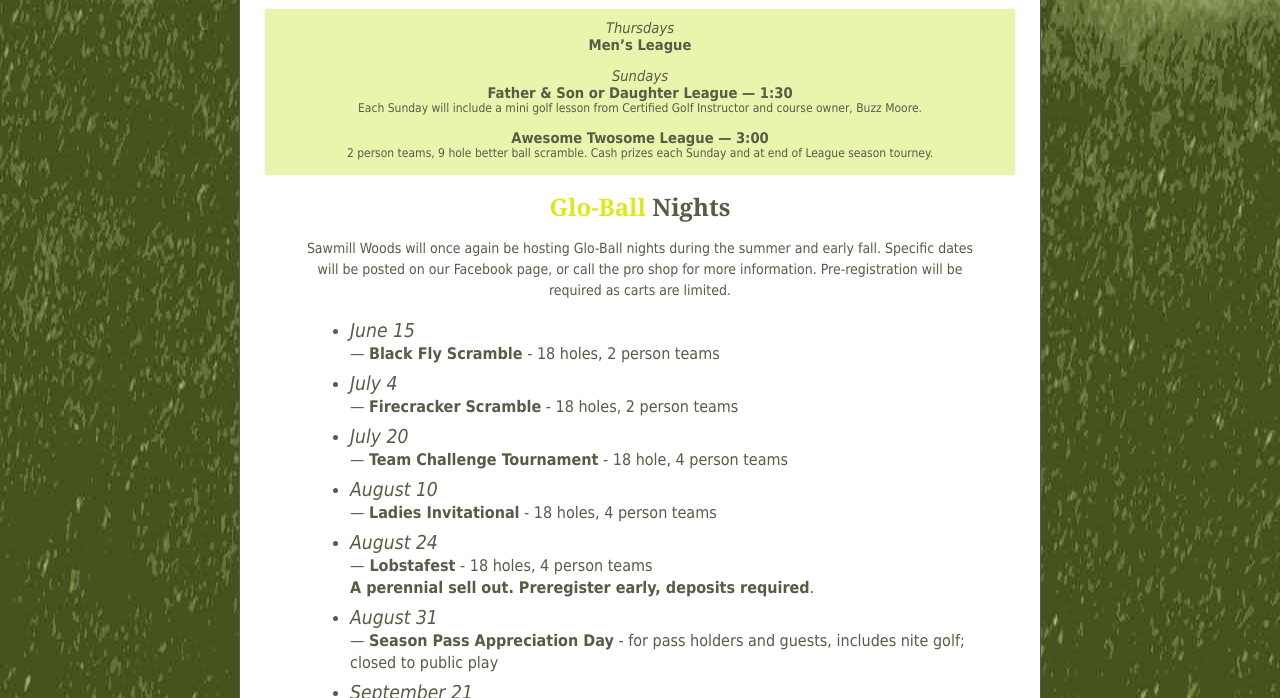
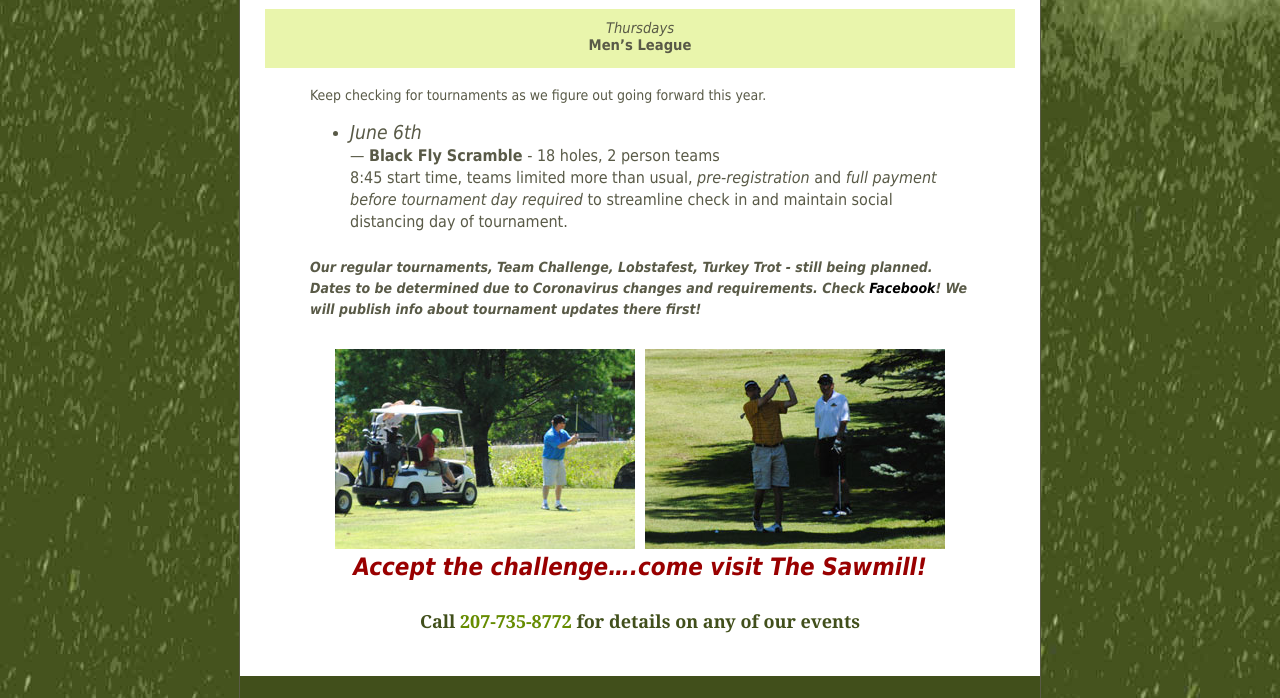
Before and after one commit to ReachMaine/SawMillWoods, a plain HTML site: page site/schedule.htm in a window 1280 px wide. Shown: the part 610-1308 px from the top of the page. Drawn offline with Linux system fonts and the light colour scheme.

Commit message:
2020 opening updates

```diff
--- a/site/schedule.htm
+++ b/site/schedule.htm
@@ -82,7 +82,7 @@ j=d.createElement(s),dl=l!='dataLayer'?'&l='+l:'';j.async=true;j.src=
 
 					<h1>
 
-					2019 Schedule of Events &amp; Special Days</h1>
+					2020 Schedule of Events &amp; Special Days</h1>
 
 					<h3 style="text-align:center;">Weekly Schedule</h3>
 
@@ -92,17 +92,7 @@ j=d.createElement(s),dl=l!='dataLayer'?'&l='+l:'';j.async=true;j.src=
 							<td  bgcolor="#E9F5AC" align="center" style="padding-top: 10px; padding-bottom: 15px;">
                 <i><font style="font-size: 11pt">Thursdays <br></font></i>
                 <b><font style="font-size: 11pt">Men&#8217;s League</font></b>
-                <br>
-                <br>
-                <i><font style="font-size: 11pt">Sundays <br></font></i>
-                <b><font style="font-size: 11pt">Father & Son or Daughter League &mdash;  1:30</font></b><br>
-                <span Starts July 8: 6 weeks of 9 hole better ball scramble for these 2 person teams.
-                <br>Each Sunday will include a mini golf lesson from Certified Golf Instructor and course owner, Buzz Moore.
-                <br>
-                <br>
-                <b><font style="font-size: 11pt"> Awesome Twosome League &mdash;  3:00</font></b>
-                <br>2 person teams, 9 hole better ball scramble. Cash prizes each Sunday and at end of League season tourney.
-                 <br>
+                     <br>
               </td>
             </tr>
 					</table>
@@ -114,36 +104,17 @@ j=d.createElement(s),dl=l!='dataLayer'?'&l='+l:'';j.async=true;j.src=
 
 								<td>
 
+                  <p>Keep checking for tournaments as we figure out going forward this year. </p>
     						<ul style="font-size: 16px; line-height: 22px;">
-    							<li style="padding-bottom: 8px;"><span style="font-size:1.2em"><i>June 15</i></span><br>
-    							&#8212; <b>Black Fly Scramble</b> - 18 holes, 2 person teams</li>
+    							<li style="padding-bottom: 8px;"><span style="font-size:1.2em"><i>June 6th</i></span><br>
+    							         &#8212; <b>Black Fly Scramble</b> - 18 holes, 2 person teams<br>
+                           8:45 start time, teams limited more than usual, <i>pre-registration</i> and <i>full payment before tournament day required</i> to streamline check in and maintain social distancing day of tournament.
+                  </li>
+    						</ul>
+                <p style="font-weight: bold; font-style: italic;">Our regular tournaments, Team Challenge, Lobstafest, Turkey Trot - still being planned. Dates to be determined due to Coronavirus changes and requirements. Check <a style="text-decoration:none; color: black;" href="https://www.facebook.com/Sawmill-Woods-Golf-Course-111895146984/" target="_blank">Facebook</a>! We will publish info about tournament updates there first!</i></p>
+								</td>
 
 
-                  <li style="padding-bottom: 8px;"><span style="font-size:1.2em"><i>July 4</i></span><br>
-    							&#8212; <b>Firecracker Scramble</b> - 18 holes, 2 person teams</li>
-
-                  <li style="padding-bottom: 8px;"><span style="font-size:1.2em"><i>July 20</i></span><br>
-                  &#8212; <b>Team Challenge Tournament</b> - 18 hole, 4 person teams</li>
-
-                  <li style="padding-bottom: 8px;"><span style="font-size:1.2em"><i>August 10</i></span><br>
-                  &#8212; <b>Ladies Invitational</b> - 18 holes, 4 person teams <br></li>
-
-
-    							<li style="padding-bottom: 8px;"><span style="font-size:1.2em"><i>August 24</i></span><br>
-    							&#8212;<b> Lobstafest</b> - 18 holes, 4 person teams<br> <b>A perennial sell out. Preregister early, deposits required</b>.</li>
-
-                  <li style="padding-bottom: 8px;"><span style="font-size:1.2em"><i>August 31</i></span><br>
-                  &#8212; <b>Season Pass Appreciation Day</b> - for pass holders and guests, includes nite golf; closed to public play</li>
-
-
-    							<li style="padding-bottom:8px;"><span style="font-size:1.2em"><i>September 21</i></span><br>
-    							&#8212; <b>Colors of the Season Tournament</b> - 18 hole, 4 person teams</li>
-
-    							<li style="padding-bottom: 8px;"><span style="font-size:1.2em"><i>October 5</i></span><br>
-    							&#8212; <b>Turkey Trot</b>  - 18 holes, 4 person teams</li>
-
-    						</ul>
-								</td>
 
 								<!--td style="width: 40%;">
                   <img border="0" src="images/DSC_0124.jpg" width="300" height="200" style="padding-bottom: 10px;">
@@ -155,10 +126,6 @@ j=d.createElement(s),dl=l!='dataLayer'?'&l='+l:'';j.async=true;j.src=
 
 								Watch for new club sale deals!</font></h2></tr-->
 
-                <tr><h2 style="text-align: center"><font size="5">
-  								 <span style="color: #dee91a">Glo-Ball  </span>  Nights </font></h2>
-                  <p style="text-align: center;" > Sawmill Woods will once again be hosting Glo-Ball nights during the summer and early fall.  Specific dates will be posted on our Facebook page, or call the pro shop for more information. Pre-registration will be required as carts are limited.</p>
-                </tr>
 						</table>
 
 						<p  style="color: #900; text-align: center; font-size: 2em;">
@@ -180,8 +147,6 @@ j=d.createElement(s),dl=l!='dataLayer'?'&l='+l:'';j.async=true;j.src=
 				<tr>
 
 					<td width="810" bgcolor="#414F1B" valign="top">
-
-					<div class="fb-like" data-href="https://www.facebook.com/pages/Sawmill-Woods-Golf-Course/111895146984" data-width="60" data-layout="button" data-action="like" data-show-faces="false" data-share="false"></div>
 
 					<font color="#E6CF7E">
 
```
Also changed, not shown: site/about.htm (+1 -1 lines), site/index.htm (+3 -2 lines), site/rates.htm (+3 -1 lines).
